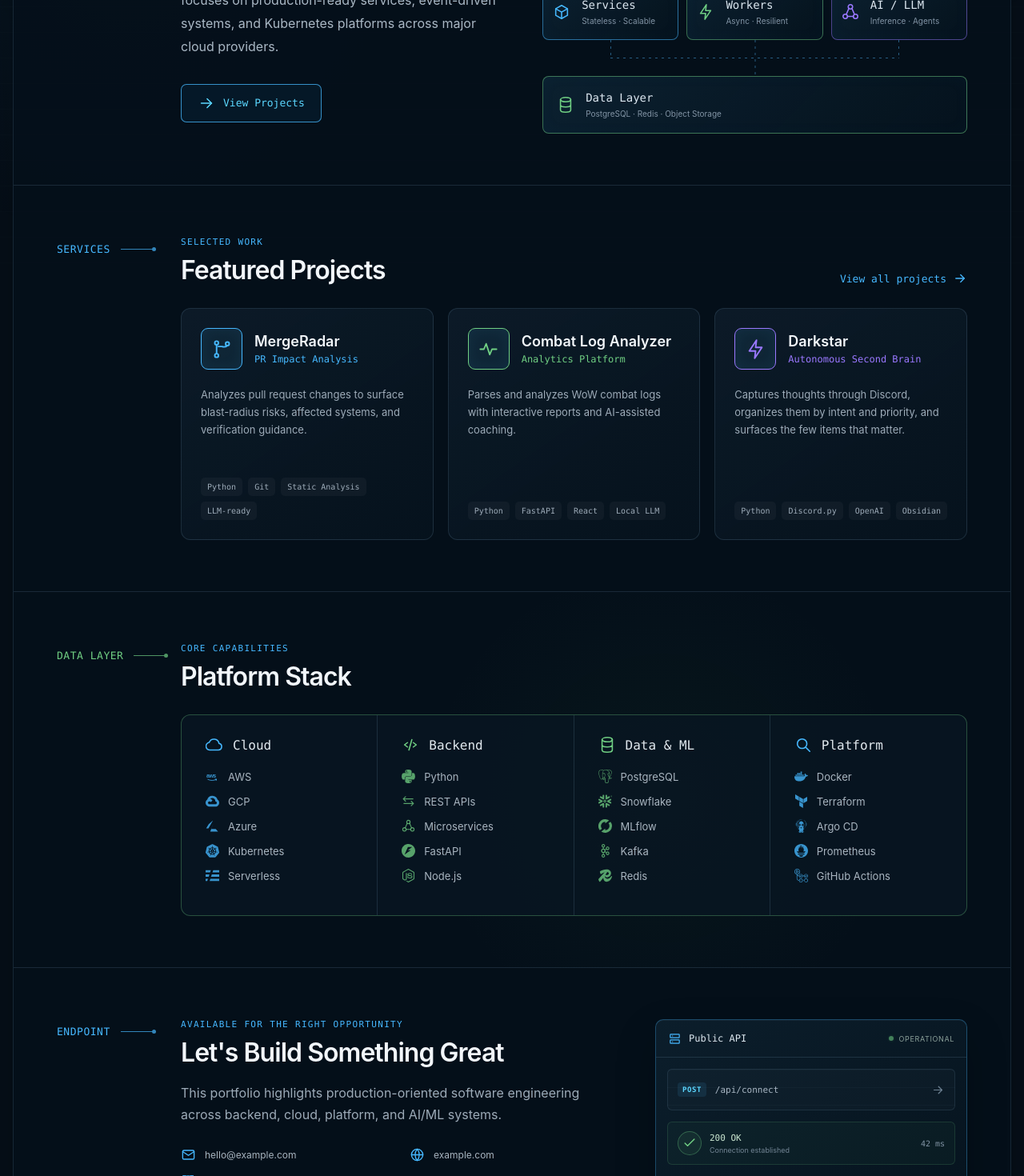
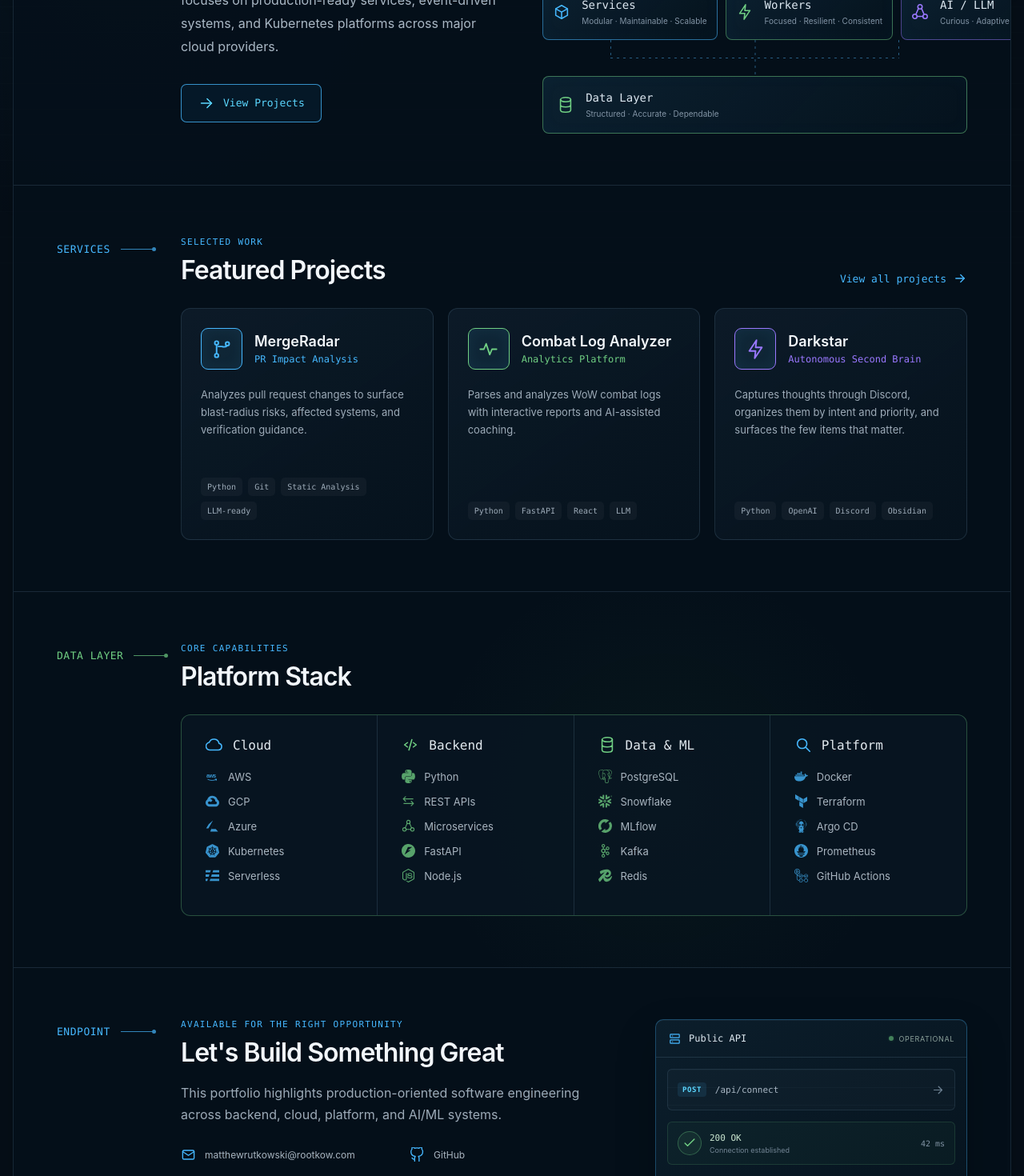
Before and after one commit to rootkow/rootkow-portfolio, a React (Vite) app: page / in a window 1280 px wide. Shown: the part 440-1910 px from the top of the page at 80% size. Built offline with nearby package versions, Linux system fonts and the light colour scheme.

Commit message:
Content update

```diff
--- a/src/App.jsx
+++ b/src/App.jsx
@@ -33,7 +33,7 @@
     subtitle: "Analytics Platform",
     description:
       "Parses and analyzes WoW combat logs with interactive reports and AI-assisted coaching.",
-    tags: ["Python", "FastAPI", "React", "Local LLM"],
+    tags: ["Python", "FastAPI", "React", "LLM"],
     tone: "green"
   },
   {
@@ -42,7 +42,7 @@
     subtitle: "Autonomous Second Brain",
     description:
       "Captures thoughts through Discord, organizes them by intent and priority, and surfaces the few items that matter.",
-    tags: ["Python", "Discord.py", "OpenAI", "Obsidian"],
+    tags: ["Python", "OpenAI", "Discord", "Obsidian"],
     tone: "purple"
   }
 ];
@@ -95,9 +95,8 @@
 ];
 
 const contacts = [
-  { icon: "mail", label: "hello@example.com", href: "mailto:hello@example.com" },
-  { icon: "globe", label: "example.com", href: "https://example.com" },
-  { icon: "github", label: "GitHub", href: "https://github.com" }
+  { icon: "mail", label: "matthewrutkowski@rootkow.com", href: "mailto:matthewrutkowski@rootkow.com" },
+  { icon: "github", label: "GitHub", href: "https://github.com/rootkow" }
 ];
 
 function Icon({ name, size = 22 }) {
@@ -197,7 +196,7 @@
         <a href="#contact">Contact</a>
         <a
           className="nav-icon"
-          href="https://github.com"
+          href="https://github.com/rootkow"
           aria-label="GitHub profile"
           rel="noreferrer"
           target="_blank"
@@ -211,9 +210,9 @@
 
 function ArchitectureDiagram() {
   const nodes = [
-    { icon: "cube", title: "Services", detail: "Stateless · Scalable" },
-    { icon: "spark", title: "Workers", detail: "Async · Resilient" },
-    { icon: "nodes", title: "AI / LLM", detail: "Inference · Agents" }
+    { icon: "cube", title: "Services", detail: "Modular · Maintainable · Scalable" },
+    { icon: "spark", title: "Workers", detail: "Focused · Resilient · Consistent" },
+    { icon: "nodes", title: "AI / LLM", detail: "Curious · Adaptive · Intentional" }
   ];
 
   return (
@@ -224,7 +223,7 @@
       <div className="connector cloud-line" />
       <div className="arch-box gateway">
         <Icon name="gateway" />
-        <div><strong>Gateway / API</strong><small>Secure · Reliable · Scalable</small></div>
+        <div><strong>Gateway / API</strong><small>Clear · Reliable · Accessible</small></div>
       </div>
       <div className="connector gateway-line" />
       <div className="arch-branches" />
@@ -240,7 +239,7 @@
       <div className="connector data-line" />
       <div className="arch-box data-box">
         <Icon name="database" />
-        <div><strong>Data Layer</strong><small>PostgreSQL · Redis · Object Storage</small></div>
+        <div><strong>Data Layer</strong><small>Structured · Accurate · Dependable</small></div>
       </div>
     </div>
   );
@@ -275,7 +274,7 @@
       <div className="section-content">
         <div className="section-heading">
           <div><p className="kicker">Selected work</p><h2>Featured Projects</h2></div>
-          <a className="text-link" href="https://github.com" target="_blank" rel="noreferrer">
+          <a className="text-link" href="https://github.com/rootkow" target="_blank" rel="noreferrer">
             View all projects <Icon name="arrow" size={18} />
           </a>
         </div>
```
